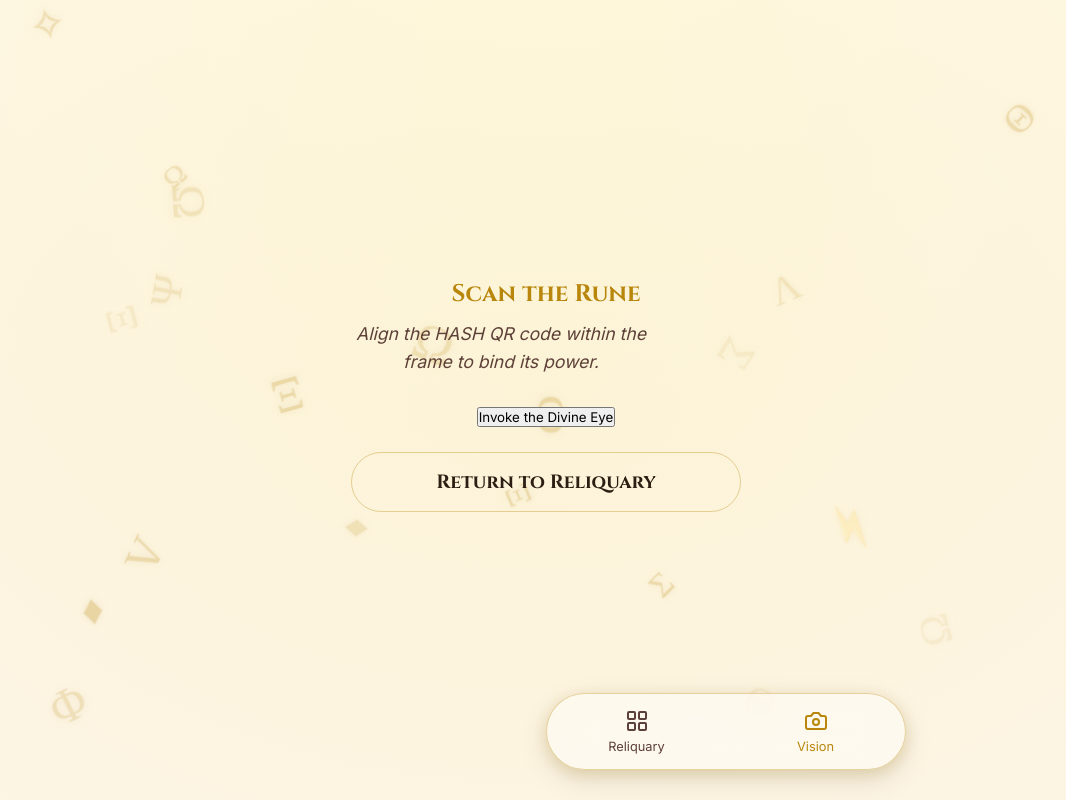
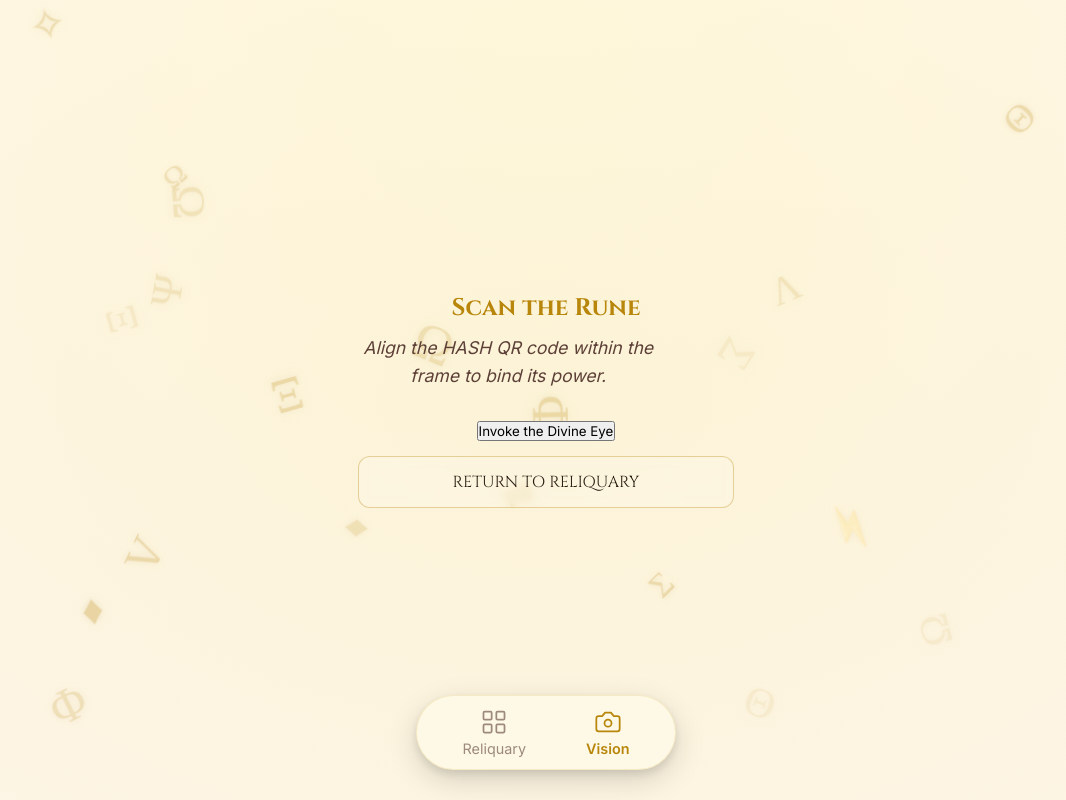
Before and after one commit to sradhya9/hash, a React (Vite) app: page /scan in a window 1280 px wide. Shown: the whole page, without its empty margins (94-1160 px from the left). Built offline with nearby package versions, Linux system fonts and the light colour scheme.

Commit message:
feat: Implement initial application pages (Dashboard, Admin, Reward, ScanQR), core UI components, and a new global theme.

```diff
--- a/src/components/BottomNav.jsx
+++ b/src/components/BottomNav.jsx
@@ -1,56 +1,85 @@
 import React from 'react';
-import { NavLink } from 'react-router-dom';
-import { LayoutGrid, Camera } from 'lucide-react';
+import { useNavigate, useLocation } from 'react-router-dom';
 import { motion } from 'framer-motion';
+import { Camera, LayoutGrid } from 'lucide-react';
 
 export default function BottomNav() {
-  const navItems = [
-    { path: '/dashboard', icon: <LayoutGrid size={24} />, label: 'Reliquary' },
-    { path: '/scan', icon: <Camera size={24} />, label: 'Vision' }
-  ];
+  const navigate = useNavigate();
+  const location = useLocation();
+
+  const isReliquary = location.pathname === '/dashboard';
+  const isVision = location.pathname === '/scan';
 
   return (
     <motion.div
-      initial={{ y: 100 }}
-      animate={{ y: 0 }}
-      className="glass-panel"
+      initial={{ y: 50, opacity: 0 }}
+      animate={{ y: 0, opacity: 1 }}
       style={{
         position: 'fixed',
         bottom: '30px',
-        left: '50%',
-        transform: 'translateX(-50%)',
-        width: 'min(360px, calc(100% - 40px))',
+        left: '0',
+        right: '0',
         display: 'flex',
-        justifyContent: 'space-around', /* Symmetrical distribution */
-        alignItems: 'center',
-        padding: '15px 0',
+        justifyContent: 'center',
         zIndex: 1000,
-        borderRadius: '50px',
-        boxShadow: '0 10px 30px rgba(0,0,0,0.1), var(--glow-shadow)',
-        backdropFilter: 'blur(20px)',
+        pointerEvents: 'none'
       }}
     >
-      {navItems.map((item) => (
-        <NavLink
-          key={item.path}
-          to={item.path}
-          style={({ isActive }) => ({
+      <div style={{
+        display: 'flex',
+        alignItems: 'center',
+        background: '#FEF9E7',
+        padding: '12px clamp(20px, 8vw, 45px)',
+        borderRadius: '80px',
+        gap: 'clamp(30px, 10vw, 60px)',
+        boxShadow: '0 10px 30px rgba(0,0,0,0.15), 0 4px 10px rgba(0,0,0,0.1)',
+        border: '1px solid rgba(212, 175, 55, 0.2)',
+        pointerEvents: 'auto'
+      }}>
+        {/* Reliquary Item */}
+        <div
+          onClick={() => navigate('/dashboard')}
+          style={{
             display: 'flex',
             flexDirection: 'column',
             alignItems: 'center',
-            justifyContent: 'center',
-            flex: 1, /* Equal width for both items */
-            color: isActive ? 'var(--accent-gold)' : 'var(--text-secondary)',
-            textDecoration: 'none',
-            fontSize: '0.8rem',
-            gap: '6px',
-            transition: 'all 0.3s ease'
-          })}
+            cursor: 'pointer',
+            opacity: isReliquary ? 1 : 0.6,
+            transition: 'all 0.3s ease',
+            color: '#5D4037'
+          }}
         >
-          {item.icon}
-          <span style={{ fontFamily: 'Inter' }}>{item.label}</span>
-        </NavLink>
-      ))}
+          <LayoutGrid size={28} strokeWidth={1.5} />
+          <span style={{
+            fontSize: '0.9rem',
+            marginTop: '4px',
+            fontFamily: "'Inter', sans-serif",
+            fontWeight: isReliquary ? '600' : '400'
+          }}>Reliquary</span>
+        </div>
+
+        {/* Vision Item */}
+        <div
+          onClick={() => navigate('/scan')}
+          style={{
+            display: 'flex',
+            flexDirection: 'column',
+            alignItems: 'center',
+            cursor: 'pointer',
+            opacity: isVision ? 1 : 0.6,
+            transition: 'all 0.3s ease',
+            color: '#B8860B'
+          }}
+        >
+          <Camera size={28} strokeWidth={1.5} />
+          <span style={{
+            fontSize: '0.9rem',
+            marginTop: '4px',
+            fontFamily: "'Inter', sans-serif",
+            fontWeight: isVision ? '600' : '400'
+          }}>Vision</span>
+        </div>
+      </div>
     </motion.div>
   );
 }
--- a/src/components/FragmentGrid.jsx
+++ b/src/components/FragmentGrid.jsx
@@ -8,7 +8,7 @@ export default function FragmentGrid({ collectedFragments, total = 16 }) {
     <div style={{
       display: 'grid',
       gridTemplateColumns: 'repeat(4, 1fr)',
-      gap: '10px',
+      gap: 'clamp(5px, 2vw, 10px)',
       margin: '20px 0',
       perspective: '1000px'
     }}>
--- a/src/components/GlowingButton.jsx
+++ b/src/components/GlowingButton.jsx
@@ -5,48 +5,62 @@ export default function GlowingButton({ children, onClick, variant = 'primary',
   const getStyle = () => {
     switch (variant) {
       case 'gold':
+      case 'reliquary':
+      case 'vision':
         return {
-          background: 'linear-gradient(135deg, #D4AF37, #B8860B)',
-          color: '#FDF5E6',
-          border: 'none',
-          boxShadow: '0 4px 15px rgba(184, 134, 11, 0.4)',
+          background: 'linear-gradient(135deg, #FFD700 0%, #B8860B 100%)',
+          color: '#1a1a1a',
+          border: '1px solid #FFF8DC',
+          boxShadow: '0 4px 20px rgba(184, 134, 11, 0.5), inset 0 0 10px rgba(255, 255, 255, 0.3)',
           fontFamily: 'Cinzel, serif',
-          letterSpacing: '2px'
+          letterSpacing: '2px',
+          fontWeight: '900'
+        };
+      case 'cream':
+        return {
+          background: '#FEF9E7',
+          color: '#B8860B',
+          border: '1px solid rgba(212, 175, 55, 0.4)',
+          boxShadow: '0 4px 15px rgba(0,0,0,0.05)',
+          fontFamily: 'Cinzel, serif',
+          fontWeight: '700'
         };
       case 'secondary':
         return {
-          background: 'transparent',
+          background: 'rgba(255, 255, 255, 0.15)',
           color: 'var(--text-primary)',
           border: '1px solid var(--glass-border)',
+          backdropFilter: 'blur(5px)',
           fontFamily: 'Cinzel, serif'
         };
       case 'primary':
       default:
         return {
-          background: 'rgba(255, 255, 255, 0.8)',
-          color: 'var(--accent-gold)',
-          border: '2px solid var(--accent-gold)',
-          textShadow: '0 1px 2px rgba(255,255,255,0.5)',
-          boxShadow: '0 4px 15px rgba(0,0,0,0.05)',
-          fontFamily: 'Cinzel, serif',
-          letterSpacing: '1px'
+          background: 'var(--accent-gold)',
+          color: '#FDF5E6',
+          border: '1px solid #FFF8DC',
+          boxShadow: 'var(--glow-shadow)',
+          fontFamily: 'Cinzel, serif'
         };
     }
   };
 
   return (
     <motion.button
-      whileHover={{ scale: 1.05, boxShadow: '0 0 25px rgba(212, 175, 55, 0.6)' }}
-      whileTap={{ scale: 0.95 }}
+      whileHover={{
+        scale: 1.02,
+        boxShadow: '0 0 30px rgba(212, 175, 55, 0.8)'
+      }}
+      whileTap={{ scale: 0.98 }}
       onClick={onClick}
       style={{
-        padding: '16px 32px',
-        borderRadius: '30px',
-        fontSize: '1.2rem',
-        fontWeight: 'bold',
+        padding: '14px 24px',
+        borderRadius: '12px',
+        fontSize: '1rem',
+        textTransform: 'uppercase',
         cursor: 'pointer',
         width: '100%',
-        margin: '10px 0',
+        transition: 'all 0.3s ease',
         ...getStyle()
       }}
       className={className}
--- a/src/index.css
+++ b/src/index.css
@@ -56,6 +56,21 @@ body {
   border-radius: var(--border-radius);
 }
 
+/* Responsive Adjustments */
+@media (max-width: 380px) {
+  .app-container {
+    padding: 0 10px;
+  }
+  .glass-panel {
+    padding: 15px !important;
+  }
+}
+
+@media (max-height: 700px) {
+  h1 { font-size: 2rem !important; }
+  h2 { font-size: 1.5rem !important; }
+}
+
 /* Utility Animations */
 @keyframes float {
   0% { transform: translateY(0px); }
--- a/src/pages/Admin.jsx
+++ b/src/pages/Admin.jsx
@@ -26,7 +26,8 @@ export default function Admin() {
   };
 
   return (
-    <div style={{ padding: '20px', paddingBottom: '100px', minHeight: '100dvh' }}>
+    <div style={{ padding: '20px', paddingBottom: '120px', minHeight: '100dvh', display: 'flex', flexDirection: 'column', alignItems: 'center' }}>
+      <div style={{ width: '100%', maxWidth: '400px' }}>
       <h2 className="cinzel" style={{ color: 'var(--accent-gold)', textAlign: 'center', marginBottom: '20px', marginTop: '20px' }}>Oracle's Scrying Chamber</h2>
 
       <div className="glass-panel" style={{ padding: '20px', marginBottom: '20px' }}>
@@ -62,6 +63,7 @@ export default function Admin() {
         </GlowingButton>
       </div>
 
+      </div>
       <BottomNav />
     </div>
   );
--- a/src/pages/Dashboard.jsx
+++ b/src/pages/Dashboard.jsx
@@ -39,8 +39,8 @@ export default function Dashboard() {
   if (!user) return null;
 
   return (
-    <div style={{ padding: '20px', paddingBottom: '100px', minHeight: '100dvh' }}>
-      <div style={{ display: 'flex', justifyContent: 'space-between', alignItems: 'center', marginBottom: '30px', marginTop: '10px' }}>
+    <div style={{ padding: '20px', paddingBottom: '120px', minHeight: '100dvh', display: 'flex', flexDirection: 'column', alignItems: 'center' }}>
+      <div style={{ display: 'flex', justifyContent: 'space-between', alignItems: 'center', marginBottom: '30px', marginTop: '10px', width: '100%', maxWidth: '400px' }}>
         <div>
           <h2 className="cinzel" style={{ fontSize: '1.4rem', color: 'var(--accent-gold)' }}>Divine Reliquary</h2>
           <p style={{ fontSize: '0.9rem', color: 'var(--text-secondary)', fontStyle: 'italic' }}>Welcome, {user.name}</p>
@@ -48,7 +48,7 @@ export default function Dashboard() {
         <button onClick={handleLogout} style={{ background: 'none', border: '1px solid var(--glass-border)', color: 'var(--text-secondary)', padding: '8px 16px', borderRadius: '20px', cursor: 'pointer', fontFamily: 'Cinzel', fontSize: '0.7rem' }}>Sever Ties</button>
       </div>
 
-      <motion.div className="glass-panel" style={{ padding: '20px', marginBottom: '30px' }}>
+      <motion.div className="glass-panel" style={{ padding: '20px', marginBottom: '30px', width: '100%', maxWidth: '400px' }}>
         <div style={{ display: 'flex', justifyContent: 'space-between', marginBottom: '10px' }}>
           <span style={{ fontWeight: 'bold' }}>Divine Sync</span>
           <span style={{ color: 'var(--accent-gold)', fontWeight: 'bold' }}>{loading ? 'Consulting Oracle...' : `${fragments.length} / ${TOTAL_FRAGMENTS}`}</span>
@@ -63,7 +63,9 @@ export default function Dashboard() {
         </div>
       </motion.div>
 
-      <FragmentGrid collectedFragments={fragments} total={TOTAL_FRAGMENTS} />
+      <div style={{ width: '100%', maxWidth: '400px' }}>
+        <FragmentGrid collectedFragments={fragments} total={TOTAL_FRAGMENTS} />
+      </div>
 
       {fragments.length === TOTAL_FRAGMENTS && (
         <motion.div initial={{ opacity: 0, scale: 0.8 }} animate={{ opacity: 1, scale: 1 }} style={{ textAlign: 'center', marginTop: '30px' }}>
--- a/src/pages/Reward.jsx
+++ b/src/pages/Reward.jsx
@@ -62,11 +62,10 @@ export default function Reward() {
         </p>
       </motion.div>
 
-      <motion.div initial={{ opacity: 0 }} animate={{ opacity: 1 }} transition={{ delay: 2.5 }} style={{ zIndex: 1, width: '100%' }}>
-        <GlowingButton onClick={() => navigate('/dashboard')} variant="secondary">
-          Return to Reliquary
-        </GlowingButton>
+      <motion.div initial={{ opacity: 0 }} animate={{ opacity: 1 }} transition={{ delay: 2.5 }} style={{ zIndex: 1, width: '100%', paddingBottom: '80px' }}>
+         <p style={{ color: 'var(--accent-gold)', fontWeight: 'bold' }}>Thy journey is honored.</p>
       </motion.div>
+      <BottomNav />
     </div>
   );
 }
```
